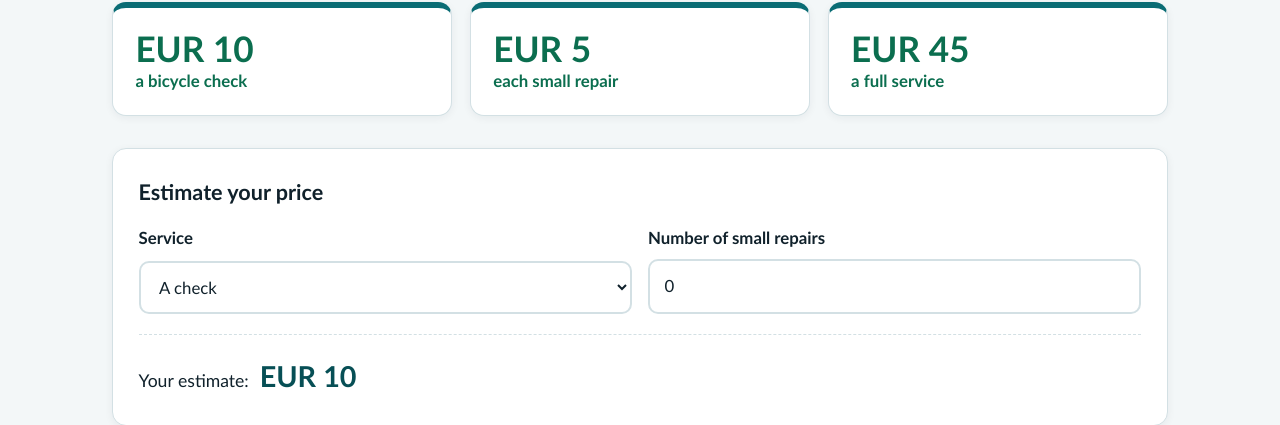
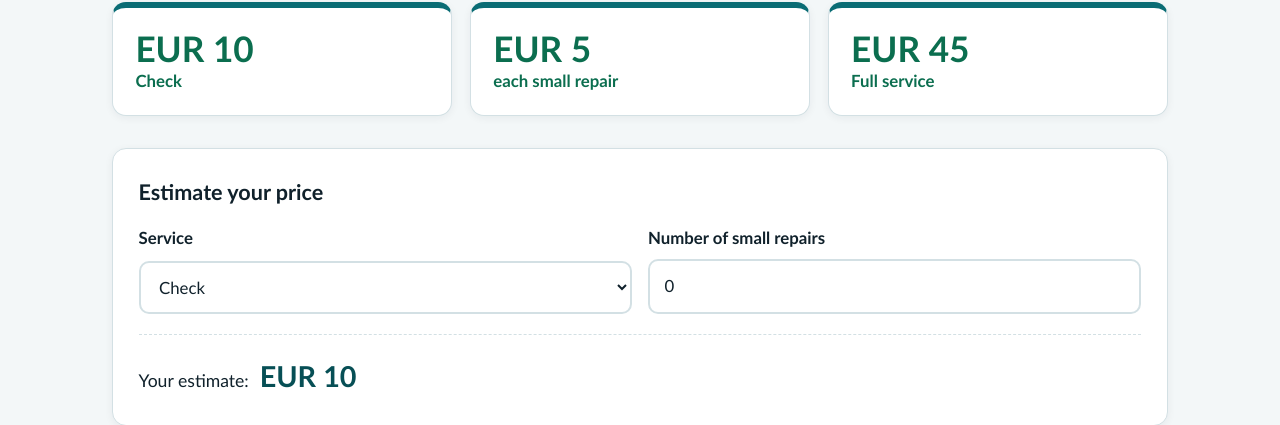
Before and after one commit to lewisdenijs/clinic2, a plain HTML site: page index.html in a window 1280 px wide. Shown: the part 769-1194 px from the top of the page. Drawn offline with Linux system fonts and the light colour scheme.

Commit message:
Fix price list wording in index.html

```diff
--- a/index.html
+++ b/index.html
@@ -24,7 +24,7 @@
     <section id="info" class="hero">
       <div class="hero-text">
         <p class="eyebrow">Saturday repair clinic</p>
-           <h1>Book a Saturday slot and ride home on a bicycle that is checked, repaired or serviced.</h1>
+        <h1>Book a Saturday slot and ride home on a bicycle that is checked, repaired or serviced.</h1>
         <p class="when">Saturday, 15:00 to 17:00, Workshop B, Student Centre</p>
         <p class="lead">Roll in, hand over your bicycle and ride out with it running smoothly. Our volunteers work in half-hour slots, two bicycles at a time.</p>
         <div class="actions">
@@ -39,9 +39,9 @@
       <h2>Prices</h2>
       <p class="section-intro">Simple, fixed prices. Pay at the workshop.</p>
       <ul class="prices">
-        <li><span class="amount">EUR 10</span><span class="what">a bicycle check</span></li>
+        <li><span class="amount">EUR 10</span><span class="what">Check</span></li>
         <li><span class="amount">EUR 5</span><span class="what">each small repair</span></li>
-        <li><span class="amount">EUR 45</span><span class="what">a full service</span></li>
+        <li><span class="amount">EUR 45</span><span class="what">Full service</span></li>
       </ul>
 
       <div class="card estimate">
@@ -50,8 +50,8 @@
           <div class="field">
             <label for="service">Service</label>
             <select id="service">
-              <option value="10">A check</option>
-              <option value="45">A full service</option>
+              <option value="10">Check</option>
+              <option value="45">Full service</option>
             </select>
           </div>
           <div class="field">
```
